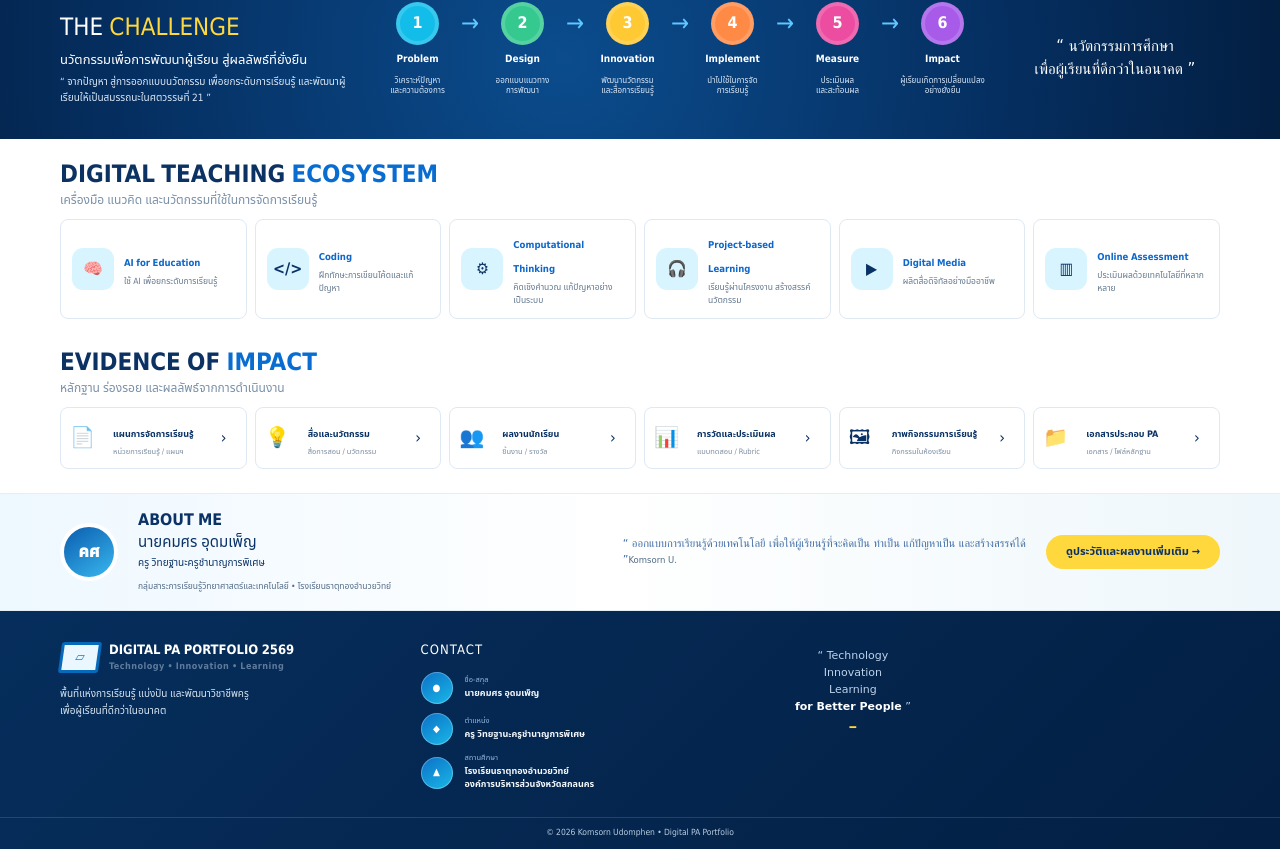
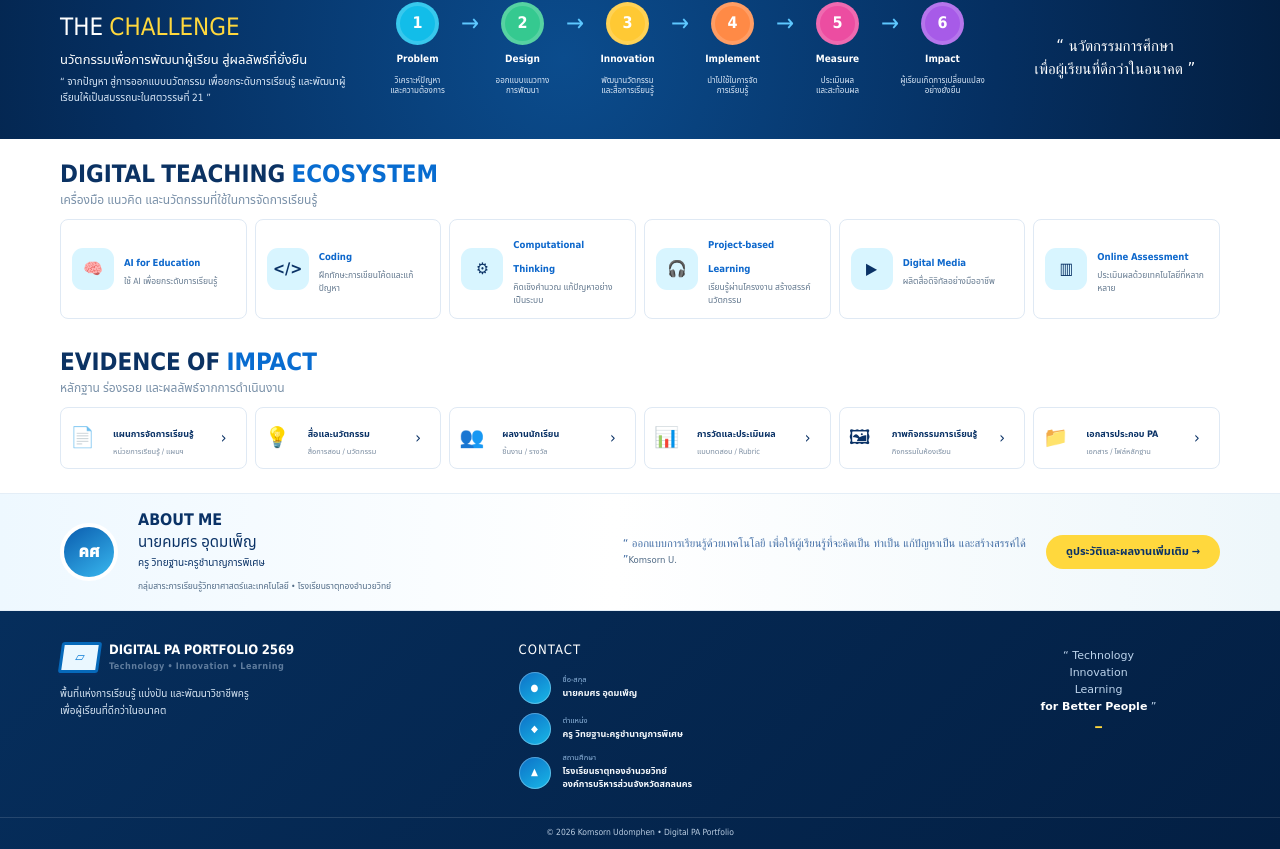
Before and after one commit to komsorn1982/TechClass, a Next.js app: page / in a window 1280 px wide. Shown: the part 1128-1977 px from the top of the page. Built offline with nearby package versions, Linux system fonts and the light colour scheme.

Commit message:
Rebalance footer columns

```diff
--- a/app/portfolio.css
+++ b/app/portfolio.css
@@ -54,3 +54,13 @@
   .contact-row{grid-template-columns:38px 1fr}
   .contact-icon{width:36px;height:36px}
 }
+
+/* Footer layout after removing Quick Links */
+.footer-pro{grid-template-columns:1.2fr 1.2fr .7fr;gap:42px}
+@media(max-width:1050px){
+  .footer-pro{grid-template-columns:1fr 1.2fr;gap:28px}
+  .footer-pro-quote{display:none}
+}
+@media(max-width:760px){
+  .footer-pro{grid-template-columns:1fr;gap:30px}
+}
```
